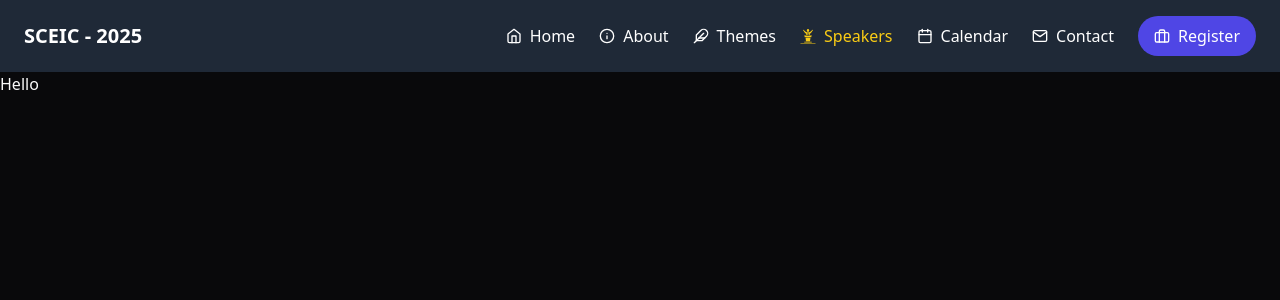
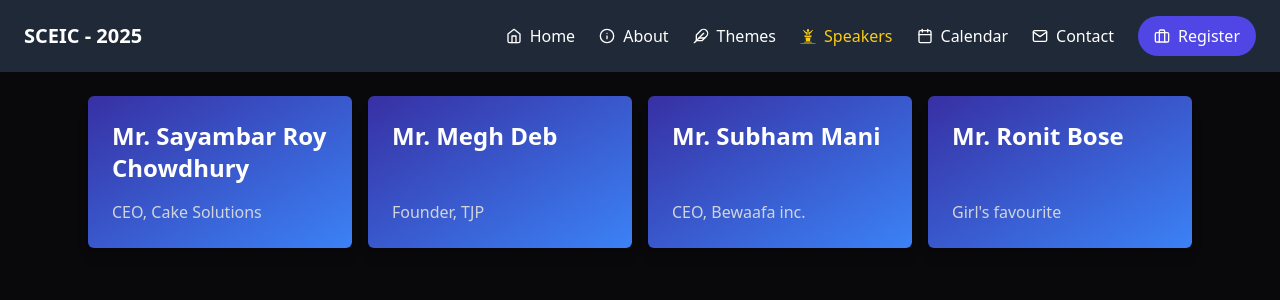
Before and after one commit to Megh2005/sceic-modified, a Next.js app: page /speakers in a window 1280 px wide. Shown: the top 300 px of the page. Built offline with nearby package versions, Linux system fonts and the light colour scheme.

Commit message:
add speaker card demo

```diff
--- a/app/speakers/page.jsx
+++ b/app/speakers/page.jsx
@@ -1,7 +1,32 @@
+import SpeakerCard from "@/components/SpeakerCard";
+
+const speakers = [
+  {
+    name: "Mr. Sayambar Roy Chowdhury",
+    designation: "CEO, Cake Solutions",
+  },
+  {
+    name: "Mr. Megh Deb",
+    designation: "Founder, TJP",
+  },
+  {
+    name: "Mr. Subham Mani",
+    designation: "CEO, Bewaafa inc.",
+  },
+  {
+    name: "Mr. Ronit Bose",
+    designation: "Girl's favourite",
+  },
+];
+
 const page = () => {
   return (
     <>
-      <div>Hello</div>
+      <div className="px-6 mt-6 mx-auto max-w-6xl grid grid-cols-1 sm:grid-cols-2 md:grid-cols-3 lg:grid-cols-4 gap-4">
+        {speakers.map((s) => {
+          return <SpeakerCard key={s.name} {...s} />;
+        })}
+      </div>
     </>
   );
 };
--- /dev/null
+++ b/components/SpeakerCard.jsx
@@ -0,0 +1,14 @@
+import React from "react";
+
+const SpeakerCard = (speaker) => {
+  return (
+    <div className="hover:translate-x-2 hover:-translate-y-2 transition-all ease-in-out duration-200 cursor-pointer bg-gradient-to-tl from-blue-500 to-indigo-800 p-6 rounded-md shadow-lg flex flex-col justify-between gap-4">
+      <p className="text-white text-2xl font-bold">{speaker.name}</p>
+      <p className="text-gray-300 text-base font-medium">
+        {speaker.designation}
+      </p>
+    </div>
+  );
+};
+
+export default SpeakerCard;
```
